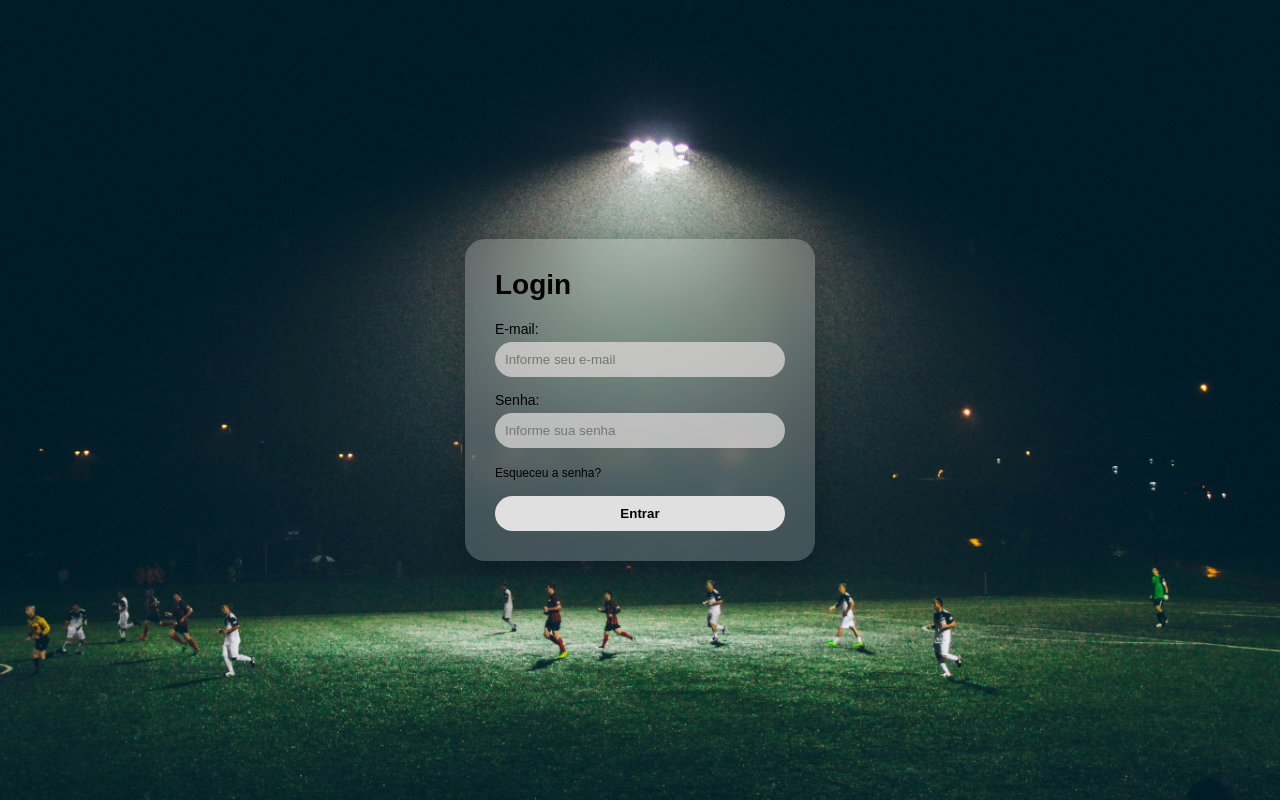
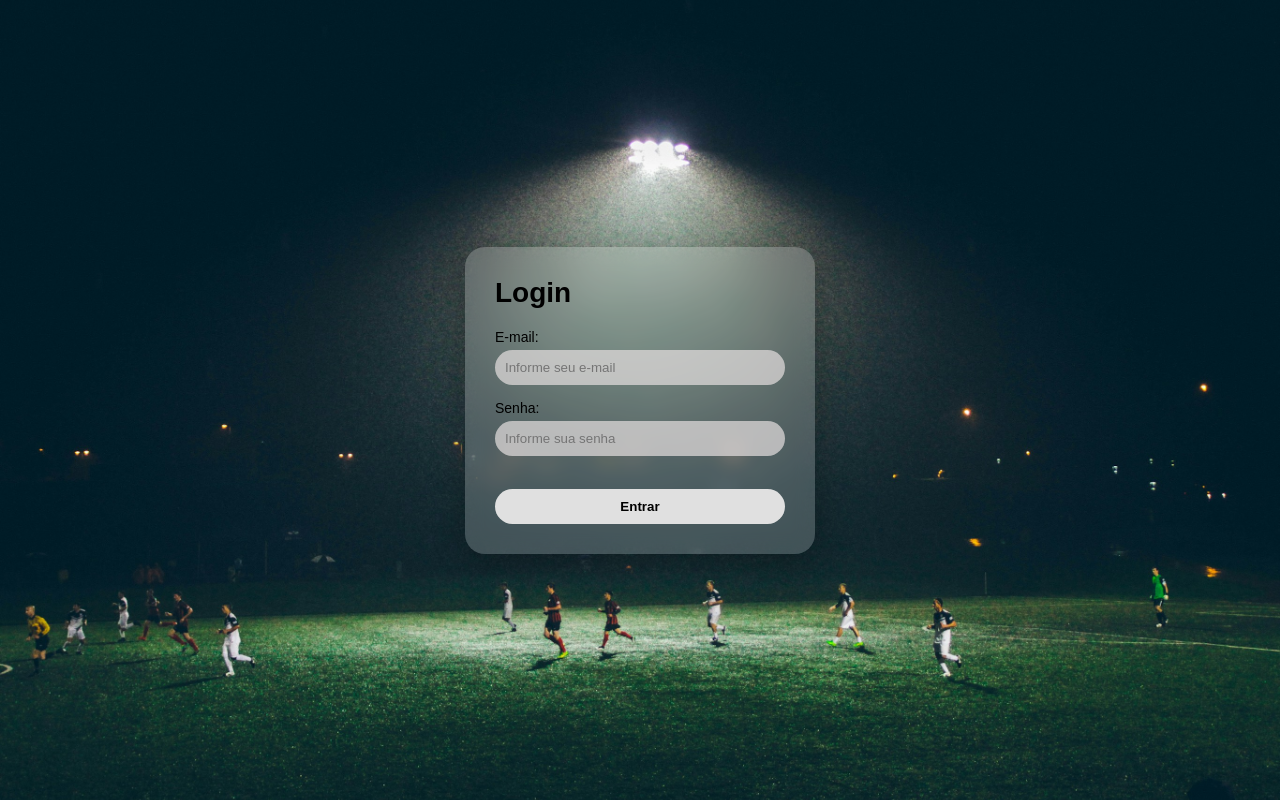
Before and after one commit to WilliamLopes-Devs/Sport_CRUD-William.github.io, a website: page TRABALHO/index.html in a window 1280 px wide. Drawn offline with Linux system fonts and the light colour scheme.

Commit message:
Atualizado2

```diff
--- a/TRABALHO/index.html
+++ b/TRABALHO/index.html
@@ -28,11 +28,7 @@
               id="password"
               placeholder="Informe sua senha">
         </div>
-
-        <div class="remember">
-            <a href="#" class="forgot">Esqueceu a senha?</a>
-        </div>
-
+        <br>
         <input type="submit" value="Entrar" class="btn" id="Cadastrar"/>
 
       </form>
--- a/TRABALHO/style.css
+++ b/TRABALHO/style.css
@@ -55,10 +55,6 @@ body {
   background: rgba(230, 224, 224, 0.7);
 }
 
-.remember {
-  margin-bottom: 15px;
-}
-
 .forgot {
   font-size: 12px;
   text-decoration: none;
```
